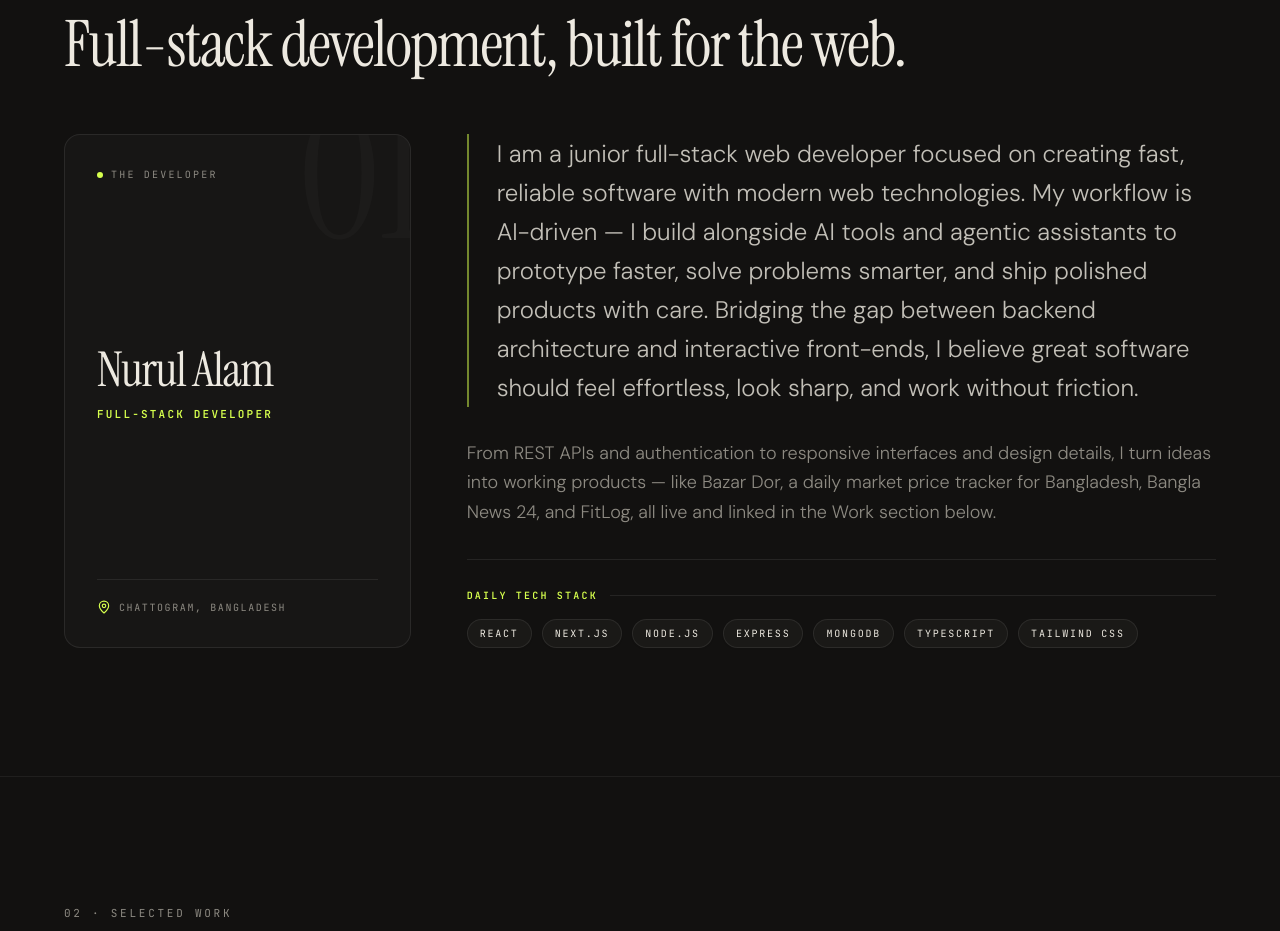
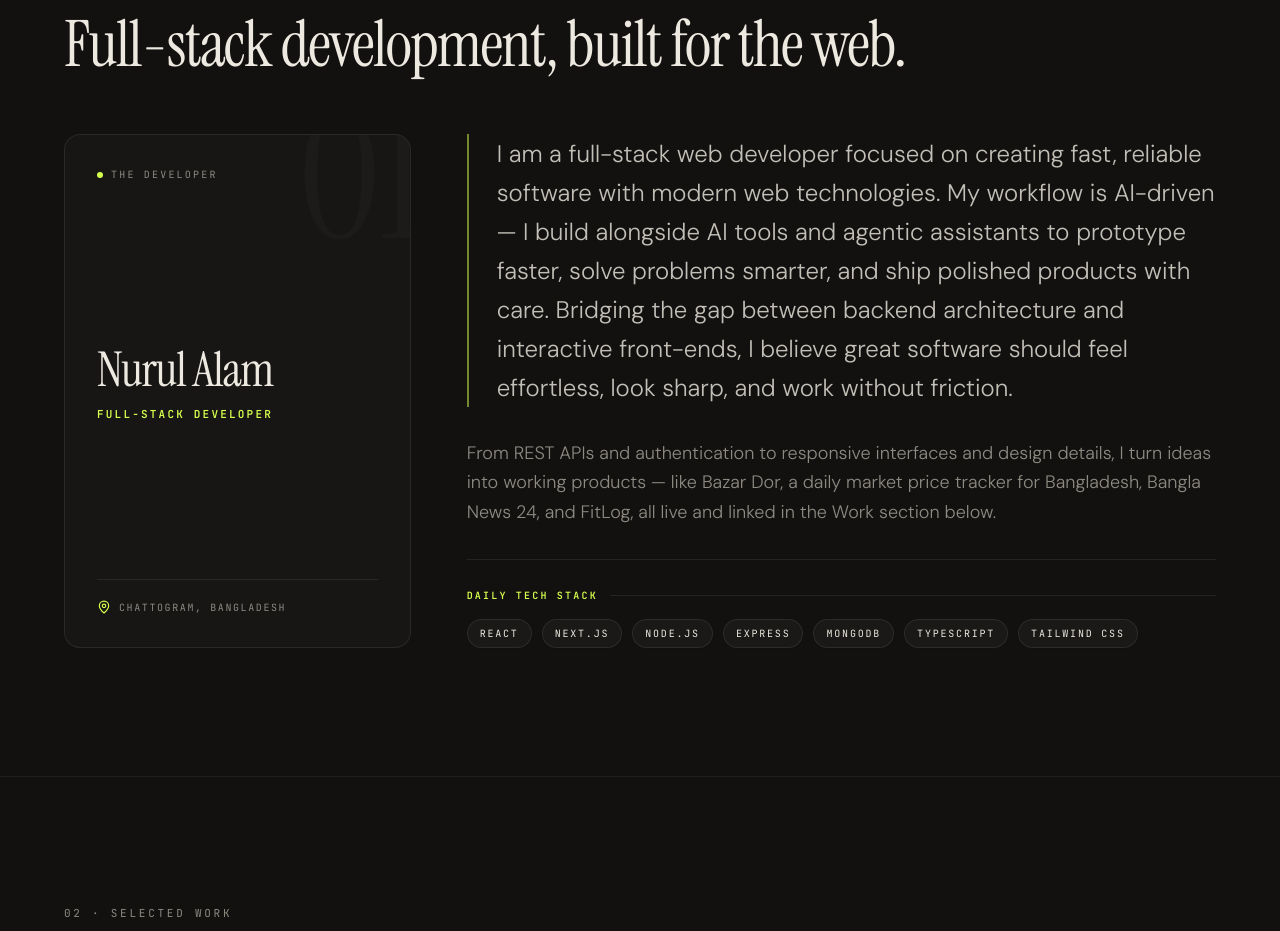
Before and after one commit to NurulAlam0/protfolio-website, a React (Vite) app: page / in a window 1280 px wide. Shown: the part 940-1871 px from the top of the page. Built offline with nearby package versions, Linux system fonts and the light colour scheme.

Commit message:
Drop 'Junior' from About text (owner's request)

```diff
--- a/src/data/personal.ts
+++ b/src/data/personal.ts
@@ -26,7 +26,7 @@ export const personalData: PersonalInfo = {
   subheadline:
     "I build fast, responsive web applications with React, Next.js, Node.js and MongoDB — including a live price tracker for Bangladesh markets, a Bangla news portal, and a workout tracker. Driven by clean design, performance, and pragmatic engineering.",
   aboutP1:
-    "I am a junior full-stack web developer focused on creating fast, reliable software with modern web technologies. My workflow is AI-driven — I build alongside AI tools and agentic assistants to prototype faster, solve problems smarter, and ship polished products with care. Bridging the gap between backend architecture and interactive front-ends, I believe great software should feel effortless, look sharp, and work without friction.",
+    "I am a full-stack web developer focused on creating fast, reliable software with modern web technologies. My workflow is AI-driven — I build alongside AI tools and agentic assistants to prototype faster, solve problems smarter, and ship polished products with care. Bridging the gap between backend architecture and interactive front-ends, I believe great software should feel effortless, look sharp, and work without friction.",
   aboutP2:
     "From REST APIs and authentication to responsive interfaces and design details, I turn ideas into working products — like Bazar Dor, a daily market price tracker for Bangladesh, Bangla News 24, and FitLog, all live and linked in the Work section below.",
   dailyStack: [
```
